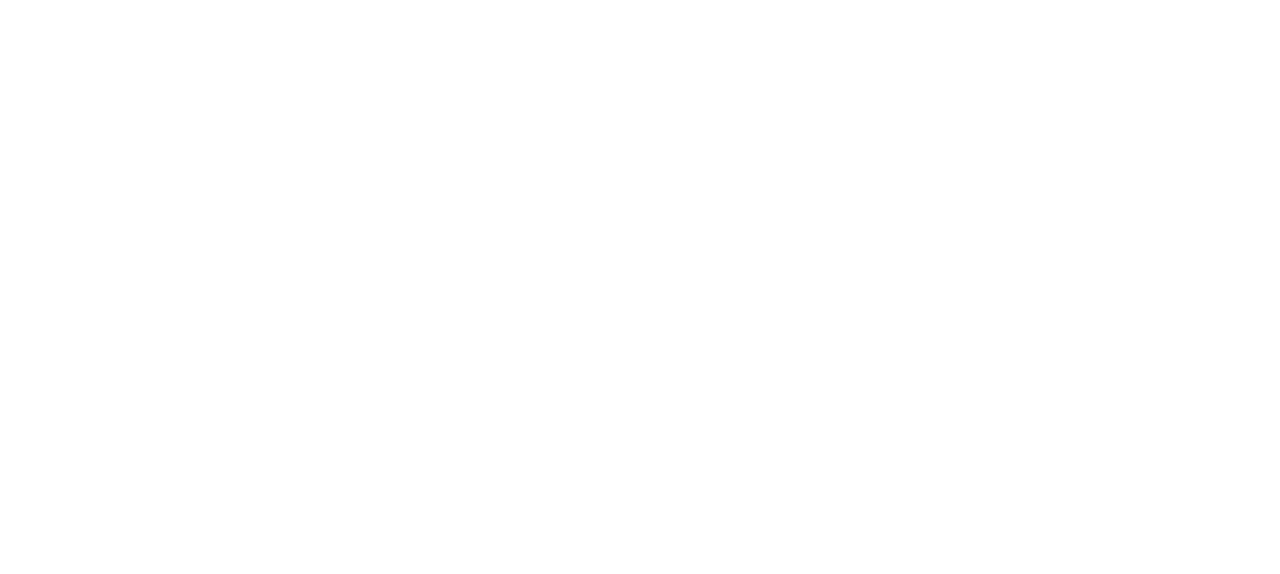
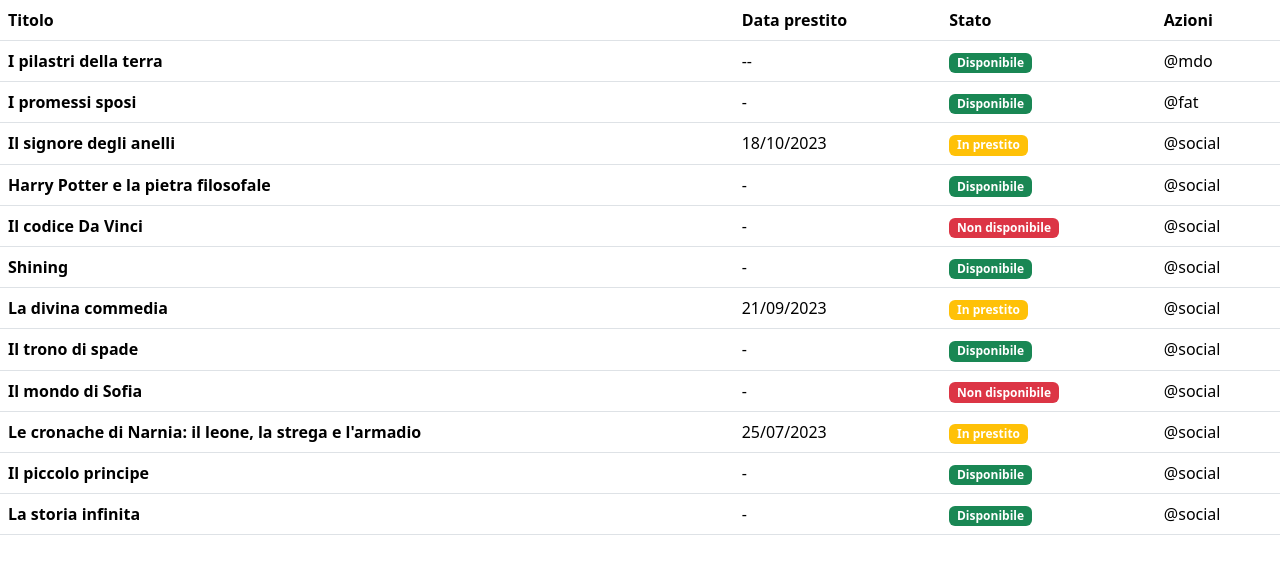
Before and after one commit to valegab17/html-css-bootstrap-dashboard, a plain HTML site: page index.html in a window 1280 px wide. Drawn offline with nearby package versions, Linux system fonts and the light colour scheme.

Commit message:
feat: table

```diff
--- a/index.html
+++ b/index.html
@@ -12,7 +12,93 @@
 </head>
 
 <body>
-
+<main>
+    <table class="table">
+  <thead>
+    <tr>
+      <th scope="col">Titolo</th>
+      <th scope="col">Data prestito</th>
+      <th scope="col">Stato</th>
+      <th scope="col">Azioni</th>
+    </tr>
+  </thead>
+  <tbody>
+    <tr>
+      <th scope="row">I pilastri della terra</th>
+      <td>--</td>
+      <td><span class="badge bg-success">Disponibile</span></td>
+      <td>@mdo</td>
+    </tr>
+    <tr>
+      <th scope="row">I promessi sposi</th>
+      <td>-</td>
+      <td><span class="badge bg-success"> Disponibile</span></td>
+      <td>@fat</td>
+    </tr>
+    <tr>
+      <th scope="row">Il signore degli anelli</th>
+      <td><time datetime="2023-10-18"> 18/10/2023 </time></td>
+      <td><span class="badge bg-warning">In prestito</span></td>
+      <td>@social</td>
+    </tr>
+    <tr>
+      <th scope="row">Harry Potter e la pietra filosofale</th>
+      <td>-</td>
+      <td><span class="badge bg-success">Disponibile</span></td>
+      <td>@social</td>
+    </tr>
+    <tr>
+      <th scope="row">Il codice Da Vinci</th>
+      <td>-</td>
+      <td><span class="badge bg-danger">Non disponibile</span></td>
+      <td>@social</td>
+    </tr>
+    <tr>
+      <th scope="row">Shining</th>
+      <td>-</td>
+      <td><span class="badge bg-success">Disponibile</span></td>
+      <td>@social</td>
+    </tr>
+    <tr>
+      <th scope="row">La divina commedia</th>
+      <td><time datetime="2023-09-21"> 21/09/2023 </time></td>
+      <td><span class="badge bg-warning">In prestito</span></td>
+      <td>@social</td>
+    </tr>
+    <tr>
+        <th scope="row">Il trono di spade</th>
+        <td>-</td>
+        <td><span class="badge bg-success">Disponibile</span></td>
+        <td>@social</td>
+    </tr>
+    <tr>
+      <th scope="row">Il mondo di Sofia</th>
+      <td>-</td>
+      <td><span class="badge bg-danger">Non disponibile</span></td>
+      <td>@social</td>
+    </tr>
+    <tr>
+      <th scope="row">Le cronache di Narnia: il leone, la strega e l'armadio</th>
+      <td><time datetime="2023-07-25"> 25/07/2023 </time></td>
+      <td><span class="badge bg-warning">In prestito</span></td>
+      <td>@social</td>
+    </tr>
+    <tr>
+      <th scope="row">Il piccolo principe</th>
+      <td>-</td>
+      <td><span class="badge bg-success">Disponibile</span></td>
+      <td>@social</td>
+    </tr>
+    <tr>
+      <th scope="row">La storia infinita</th>
+      <td>-</td>
+      <td><span class="badge bg-success">Disponibile</span></td>
+      <td>@social</td>
+    </tr>
+  </tbody>
+</table>
+</main>
+<footer></footer>
 </body>
 
 </html>
```
